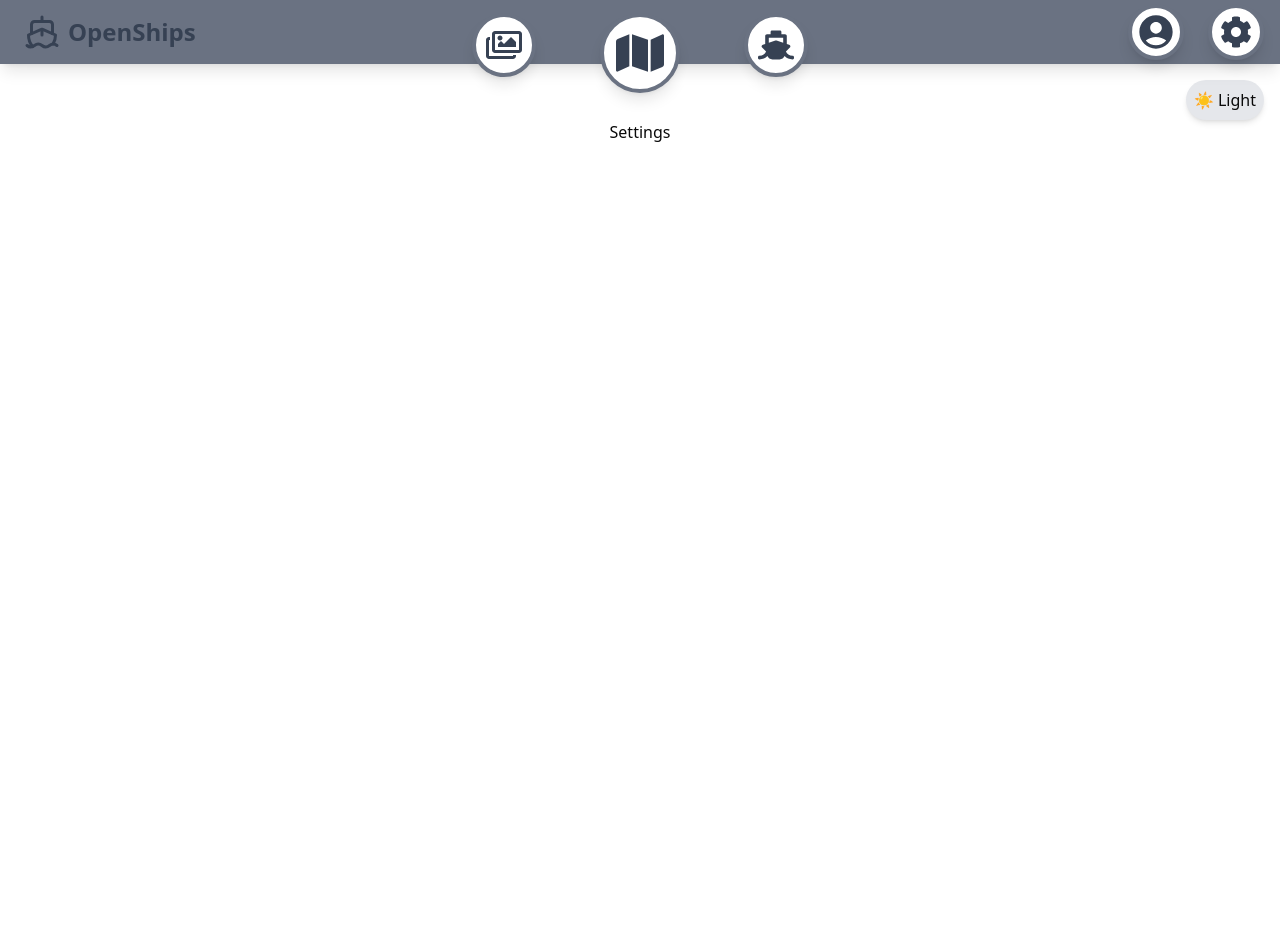
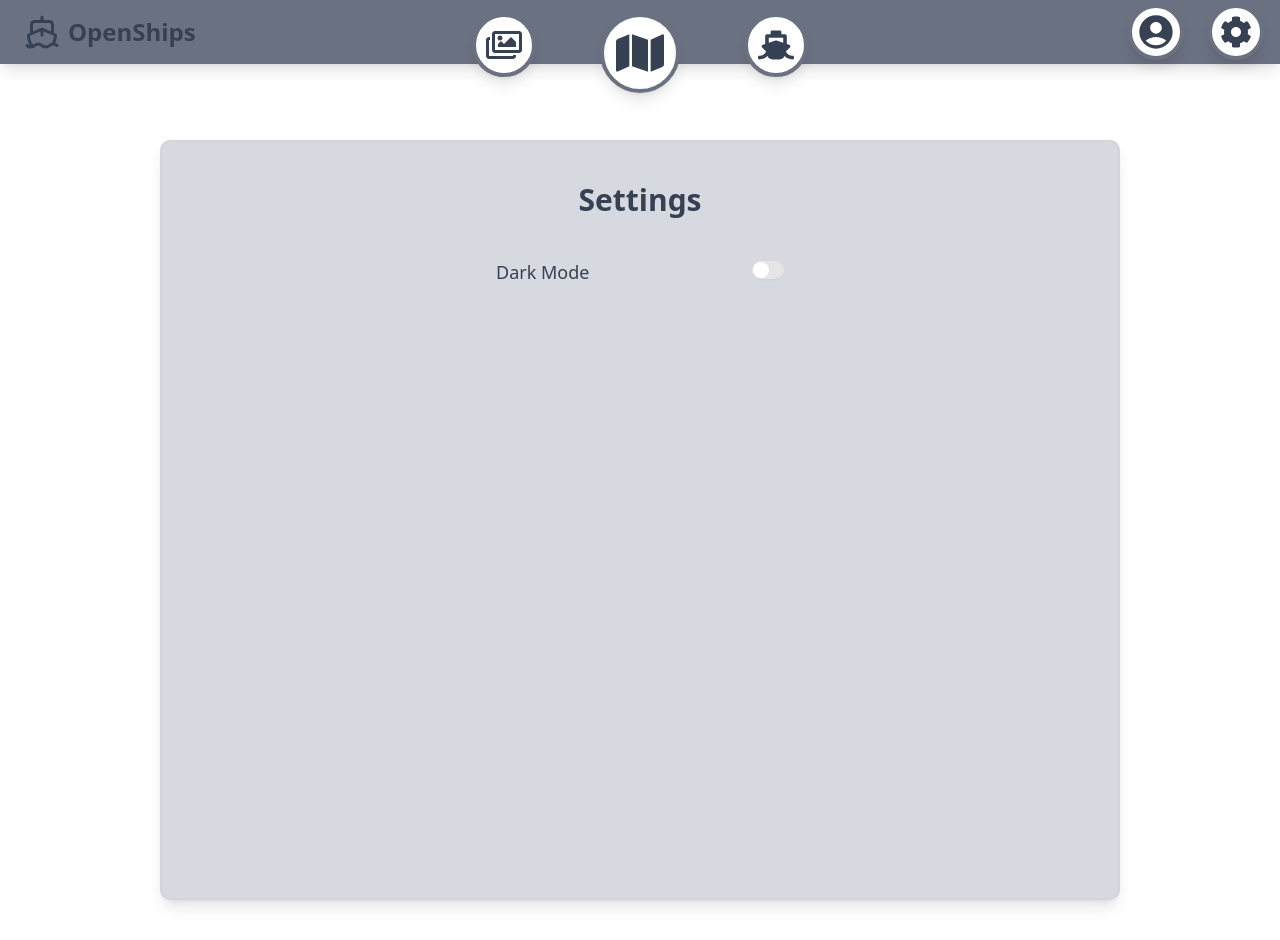
Before and after one commit to OpenShips-org/openships, a React (Vite) app: page /settings in a window 1280 px wide. Before the commit the page ends 800 px from the top, so only its background shows below. Built offline with nearby package versions, Linux system fonts and the light colour scheme; no server answers.

Commit message:
Add SettingsPage and Switch component; refactor NavBar and AccountPage for new settings functionality

```diff
--- a/package.json
+++ b/package.json
@@ -13,6 +13,7 @@
     "@radix-ui/react-accordion": "^1.2.12",
     "@radix-ui/react-checkbox": "^1.3.3",
     "@radix-ui/react-popover": "^1.1.15",
+    "@radix-ui/react-switch": "^1.2.6",
     "@tailwindcss/vite": "^4.1.13",
     "class-variance-authority": "^0.7.1",
     "clsx": "^2.1.1",
--- a/src/App.tsx
+++ b/src/App.tsx
@@ -3,9 +3,10 @@ import { ThemeProvider } from './context/ThemeContext';
 import { AuthProvider } from './context/AuthContext';
 
 import NavBar from './components/NavBar';
-import { ThemeToggle } from './theme';
+
 import Map from './components/Map';
 import AccountPage from './components/account/AccountPage';
+import SettingsPage from './components/account/SettingsPage';
 
 function App() {
 	return (
@@ -13,14 +14,13 @@ function App() {
 			<AuthProvider>
 				<BrowserRouter>
 					<NavBar />
-					<ThemeToggle />
 					<Routes>
 
 						<Route path="/" element={<Map />}/>
 						<Route path="/vessels" element={<div className='mt-30 text-center'>Vessels</div>}/>
 						<Route path="/gallery" element={<div className='mt-30 text-center'>Vessel Gallery</div>}/>
 						<Route path="/account" element={<AccountPage />}/>
-						<Route path="/settings" element={<div className='mt-30 text-center'>Settings</div>}/>
+						<Route path="/settings" element={<SettingsPage />}/>
 
 					</Routes>
 				</BrowserRouter>
--- a/src/components/Map.tsx
+++ b/src/components/Map.tsx
@@ -324,7 +324,7 @@ const Map = React.memo(({}) => {
                 <div className={`absolute ${isMobile ? "top-6 right-6" : "top-20 right-4"} z-50`}>
                     <Popover>
                         <PopoverTrigger asChild>
-                            <div className="bg-white/70 p-2.5 rounded-full cursor-pointer text-xl hover:bg-white/90 transition-colors">
+                            <div className="bg-white/70 p-2.5 rounded-full cursor-pointer text-xl hover:bg-white/90 transition-colors dark:bg-gray-900 dark:text-white">
                                 <FaLayerGroup />
                             </div>
                         </PopoverTrigger>
--- a/src/components/NavBar.tsx
+++ b/src/components/NavBar.tsx
@@ -11,15 +11,15 @@ function NavBar() {
 
     if (isMobile) {
         return (
-            <div className="fixed w-full h-14 bg-gray-500 bottom-0 p-2 flex justify-between items-center z-50">
-                {/* Left: Settings */}
+            <div className="fixed w-full h-14 bg-gray-500 bottom-0 p-2 flex justify-between items-center z-50 dark:bg-gray-900">
+                {/* Left: AR */}
                 <div className="relative flex-1 flex justify-start">
                     <Link
-                        to="/settings"
-                        aria-label="Settings"
+                        to="/ar"
+                        aria-label="Augmented Reality"
                         className="absolute -top-15 left-1/2 -translate-x-1/2 bg-white rounded-full shadow-lg flex items-center justify-center w-16 h-16 border-4 border-gray-500 active:scale-95 cursor-pointer transition-transform duration-150 hover:bg-gray-100 active:bg-gray-300"
                     >
-                        <FaCog className="text-gray-700 text-6xl p-2" />
+                        <span className="text-gray-700 text-3xl p-2 font-bold">AR</span>
                     </Link>
                 </div>
 
@@ -72,15 +72,15 @@ function NavBar() {
 
     return (
         <div
-            className="fixed w-full h-16 bg-gray-500 top-0 p-2 shadow-lg z-50"
+            className="fixed w-full h-16 bg-gray-500 top-0 p-2 shadow-lg z-50 dark:bg-gray-900"
         >
             <div className="max-w-7xl h-full flex justify-between items-center px-4">
                 <Link
                     to="/"
-                    className="text-gray-700 text-2xl font-bold flex items-center space-x-2"
+                    className="text-gray-700 dark:text-white text-2xl font-bold flex items-center space-x-2"
                 >
                     <LuShip
-                        className="text-4xl text-gray-700 mr-2"
+                        className="text-4xl text-gray-700 dark:text-white mr-2"
                     /> OpenShips
                 </Link>
             </div>
--- a/src/components/account/AccountPage.tsx
+++ b/src/components/account/AccountPage.tsx
@@ -1,4 +1,4 @@
-import { useEffect, useState } from "react";
+import { use, useEffect, useState } from "react";
 import RegisterForm from "./RegisterForm";
 import LoginForm from "./LoginForm";
 
@@ -7,6 +7,9 @@ import { getUsername } from "@/services/authService";
 import { logout } from "@/services/authService";
 import useIsMobile from "@/hooks/isMobile";
 import { motion, AnimatePresence } from "framer-motion";
+
+import { FaCog } from "react-icons/fa";
+import { Link } from "react-router-dom";
 
 
 const AccountPage = () => {
@@ -45,15 +48,32 @@ const AccountPage = () => {
         };
     }, [user]);
 
+    // prevent vertical scrolling while this component is mounted
+    useEffect(() => {
+        if (typeof document === "undefined") return;
+        const previous = document.body.style.overflowY;
+        document.body.style.overflowY = "hidden";
+        return () => {
+            document.body.style.overflowY = previous || "";
+        };
+    }, []);
+
     return (
-        <div className="flex justify-center items-center min-h-screen">
-            <div className={`bg-gray-400/40 h-150 ${isMobile ? "mt-0 mb-15" : "mt-30 mb-10"} w-240 border-2 border-gray-300 p-5 rounded-lg shadow-lg backdrop-blur-md`}>
+        <div className={`flex justify-center items-top min-h-screen ${isMobile ? "mt-15" : "mt-5"}`}>
+            <div className={`bg-gray-400/40 dark:bg-gray-900 h-fit min-h-190 ${isMobile ? "mt-0 mb-15 mr-8 ml-8" : "mt-30 mb-10"} w-240 border-2 border-gray-300 p-5 rounded-lg shadow-lg backdrop-blur-md`}>
 
                 {user ?
 
                 <div className="mt-5 text-center">
+                    {/* Link to Settings Page on the bottom right */}
+                    <div className="absolute bottom-5 right-5">
+                        <Link to="/settings" className="tooltip tooltip-top" data-tip="Settings">
+                            <FaCog className="text-gray-600 hover:text-gray-800 text-4xl dark:text-white" />
+                        </Link>
+                    </div>
+
                     Welcome, {username ?? user.email ?? "user"}
-
+                    <br />
                     <button
                         onClick={async () => {
                             try {
@@ -62,11 +82,10 @@ const AccountPage = () => {
                                 console.error("Logout failed:", err);
                             }
                         }}
-                        className="mt-5 w-full bg-red-500 hover:bg-red-600 text-white font-bold py-2 px-4 rounded"
+                        className={`mt-5 bg-red-500 hover:bg-red-600 text-white font-bold py-2 px-4 rounded ${isMobile ? "w-full" : "w-1/2"}`}
                     >
                         Logout
                     </button>
-
 
                 </div> : (
                     <>
--- /dev/null
+++ b/src/components/account/SettingsPage.tsx
@@ -0,0 +1,61 @@
+import React, { useEffect, useCallback } from 'react';
+
+import { Switch } from '../ui/switch';
+
+import useIsMobile from '@/hooks/isMobile';
+import { useTheme } from '@/context/ThemeContext';
+import { Handshake } from 'lucide-react';
+
+const SettingsPage = () => {
+
+    const { theme, setTheme } = useTheme();
+
+    const isMobile = useIsMobile();
+
+    // prevent vertical scrolling while this component is mounted
+    useEffect(() => {
+        if (typeof document === "undefined") return;
+        const previous = document.body.style.overflowY;
+        document.body.style.overflowY = "hidden";
+        return () => {
+            document.body.style.overflowY = previous || "";
+        };
+    }, []);
+
+    const handleThemeChange = useCallback((checked: boolean) => {
+        setTheme(checked ? "dark" : "light");
+    }, [setTheme]);
+
+    return (
+        <div className={`flex justify-center items-top min-h-screen ${isMobile ? "mt-15" : "mt-5"}`}>
+            <div className={`bg-gray-400/40 dark:bg-gray-900 h-fit min-h-190 ${isMobile ? "mt-0 mb-15 mr-8 ml-8" : "mt-30 mb-10"} w-240 border-2 border-gray-300 p-5 rounded-lg shadow-lg backdrop-blur-md`}>
+                <div className="mt-5 text-center">
+                    <h1 className='font-bold text-3xl text-gray-700 dark:text-white'>Settings</h1>
+
+                    <div className="mt-10 flex flex-col gap-10 ">
+                        {/* Gruppe zentrieren und innerhalb eine konstante max-width verwenden */}
+                        <div className="flex justify-center w-full">
+                            <div className="flex items-center justify-between w-full max-w-[320px] px-4">
+
+                                <form className='flex items-center justify-between w-full'>
+                                    {/* truncate oder feste Breite sorgt für einheitlichen Abstand bei langen Texten */}
+                                    <span className='font-medium text-lg text-gray-700 dark:text-white truncate'>Dark Mode</span>
+                                    <div className="ml-4">
+                                        <Switch
+                                            checked={theme === 'dark'}
+                                            onCheckedChange={handleThemeChange}
+                                            aria-label='Toggle dark mode'
+                                        />
+                                    </div>
+                                </form>
+                            </div>
+                        </div>
+                    </div>
+                </div>
+            </div>
+
+        </div>
+    );
+};
+
+export default SettingsPage;
--- /dev/null
+++ b/src/components/ui/switch.tsx
@@ -0,0 +1,29 @@
+import * as React from "react"
+import * as SwitchPrimitive from "@radix-ui/react-switch"
+
+import { cn } from "@/lib/utils"
+
+function Switch({
+  className,
+  ...props
+}: React.ComponentProps<typeof SwitchPrimitive.Root>) {
+  return (
+    <SwitchPrimitive.Root
+      data-slot="switch"
+      className={cn(
+        "peer data-[state=checked]:bg-primary data-[state=unchecked]:bg-input focus-visible:border-ring focus-visible:ring-ring/50 dark:data-[state=unchecked]:bg-input/80 inline-flex h-[1.15rem] w-8 shrink-0 items-center rounded-full border border-transparent shadow-xs transition-all outline-none focus-visible:ring-[3px] disabled:cursor-not-allowed disabled:opacity-50",
+        className
+      )}
+      {...props}
+    >
+      <SwitchPrimitive.Thumb
+        data-slot="switch-thumb"
+        className={cn(
+          "bg-background dark:data-[state=unchecked]:bg-foreground dark:data-[state=checked]:bg-primary-foreground pointer-events-none block size-4 rounded-full ring-0 transition-transform data-[state=checked]:translate-x-[calc(100%-2px)] data-[state=unchecked]:translate-x-0"
+        )}
+      />
+    </SwitchPrimitive.Root>
+  )
+}
+
+export { Switch }
--- a/src/theme.tsx
+++ /dev/null
@@ -1,16 +0,0 @@
-import React from "react";
-import { useTheme } from "../src/context/ThemeContext";
-
-export const ThemeToggle: React.FC = () => {
-  const { theme, setTheme } = useTheme();
-
-  const toggle = () => {
-    setTheme(theme === "dark" ? "light" : "dark");
-  };
-
-  return (
-    <button onClick={toggle} aria-label="Toggle theme" className="fixed top-20 right-4 p-2 bg-gray-200 dark:bg-gray-800 rounded-full shadow-md hover:bg-gray-300 dark:hover:bg-gray-700 transition">
-      {theme === "dark" ? "🌙 Dark" : "☀️ Light"}
-    </button>
-  );
-};
```
Also changed, not shown: 1 other file (tests, documents, lock files or other folders).
